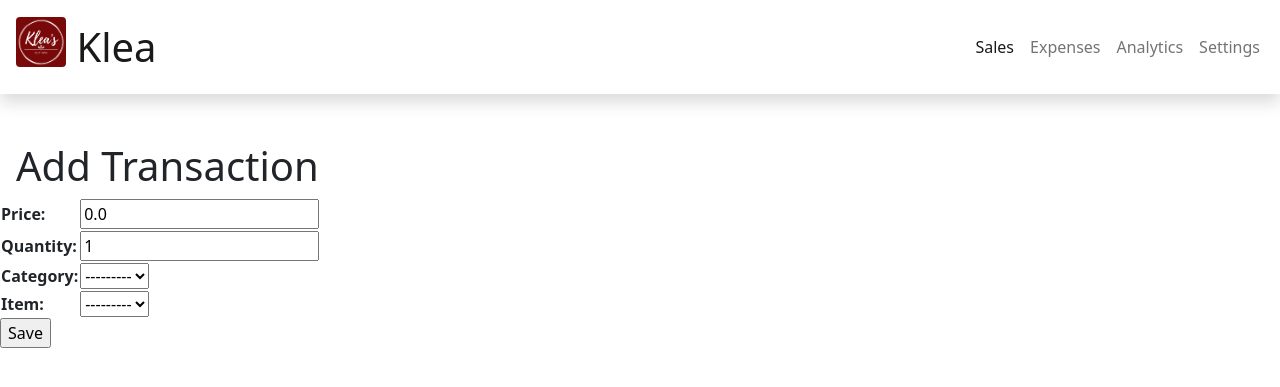
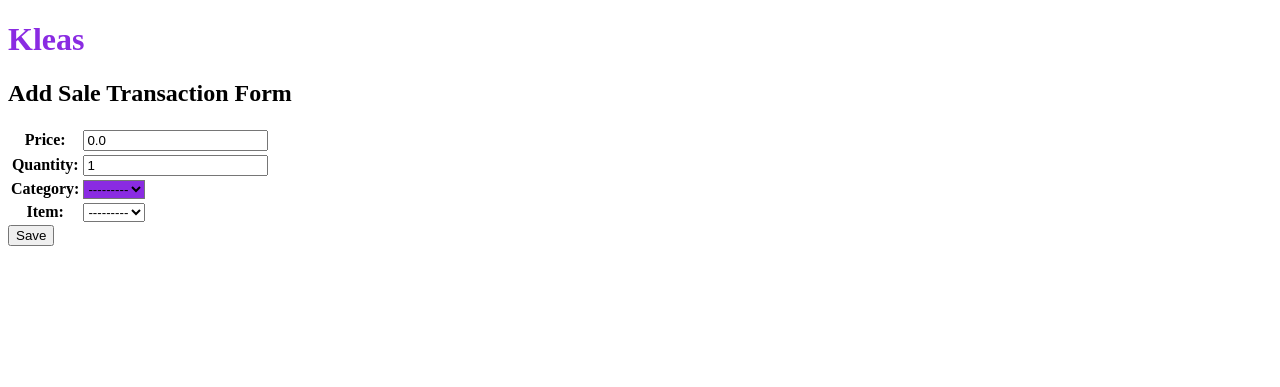
Before and after one commit to fvea/kleas-web-app, a Django app: page / in a window 1280 px wide. Shown: the top 387 px of the page. Run offline with Django 4.2, Linux system fonts and the light colour scheme; data that the repository does not hold is empty.

Commit message:
Revert "NavBar"

```diff
--- a/sales/templates/sales/add.html
+++ b/sales/templates/sales/add.html
@@ -2,7 +2,7 @@
 
 {% block content %}
 
-  <h1 class="text-dark ms-3 mt-5">Add Transaction</h1>
+  <h2>Add Sale Transaction Form</h2>
 
   <form method="post" id="saleForm" data-items-url="{% url 'sales:ajax_load_items' %}" novalidate>
     {% csrf_token %}
--- a/templates/base.html
+++ b/templates/base.html
@@ -8,55 +8,18 @@
     <title>Kleas</title>
 
     {% comment %} CSS {% endcomment %}
-    <!--Bootstrap CSS-->
-    <link href="https://cdn.jsdelivr.net/npm/bootstrap@5.0.2/dist/css/bootstrap.min.css"
-          rel="stylesheet" integrity="sha384-EVSTQN3/azprG1Anm3QDgpJLIm9Nao0Yz1ztcQTwFspd3yD65VohhpuuCOmLASjC"
-          crossorigin="anonymous">
-
-
-    <title>Add Sales & Transactions</title>
+    <link rel="stylesheet" type="text/css" href="{% static 'sales/sample.css' %}"/>
 
 </head>
 <body>
-    <!--Nav Bar-->
-    <header class="header">
-        <nav class="navbar navbar-expand-lg navbar-light bg-white shadow">
-            <div class="container-fluid">
-            <a class="navbar-brand ms-1 fs-1 my-1" href="#">
-                <img src="{% static 'drawable/kleas_logo.png' %}" alt="Klea's logo" width="50" height="50"
-                    class="d-inline-block align-top rounded"/>
-            Klea</a>
-            <button class="navbar-toggler" type="button" data-bs-toggle="collapse" data-bs-target="#navbarSupportedContent" aria-controls="navbarSupportedContent" aria-expanded="false" aria-label="Toggle navigation">
-                <span class="navbar-toggler-icon"></span>
-            </button>
-            <div class="collapse navbar-collapse" id="navbarSupportedContent">
-                <ul class="navbar-nav ms-auto text-end mb-2 mb-lg-0">
-                <li class="nav-item">
-                    <a class="nav-link active" aria-current="page" href="#">Sales</a>
-                </li>
-                <li class="nav-item">
-                    <a class="nav-link" href="#">Expenses</a>
-                </li>
-                <li class="nav-item">
-                    <a class="nav-link" href="#">Analytics</a>
-                </li>
-                <li class="nav-item">
-                    <a class="nav-link" href="#">Settings</a>
-                </li>
-                </ul>
-            </div>
-            </div>
-        </nav>
-    </header>
+    <h1>Kleas</h1>
 
 
-        {% block content %}
+
+    {% block content %}
 
     {% endblock %}
 
-    <!--Bootstrap JavaScript-->
-    <script src="https://cdn.jsdelivr.net/npm/bootstrap@5.0.2/dist/js/bootstrap.bundle.min.js"
-            integrity="sha384-MrcW6ZMFYlzcLA8Nl+NtUVF0sA7MsXsP1UyJoMp4YLEuNSfAP+JcXn/tWtIaxVXM"
-            crossorigin="anonymous"></script>
+
 </body>
 </html>
```
Also changed, not shown: sales/static/drawable/kleas_logo.png (deleted).
